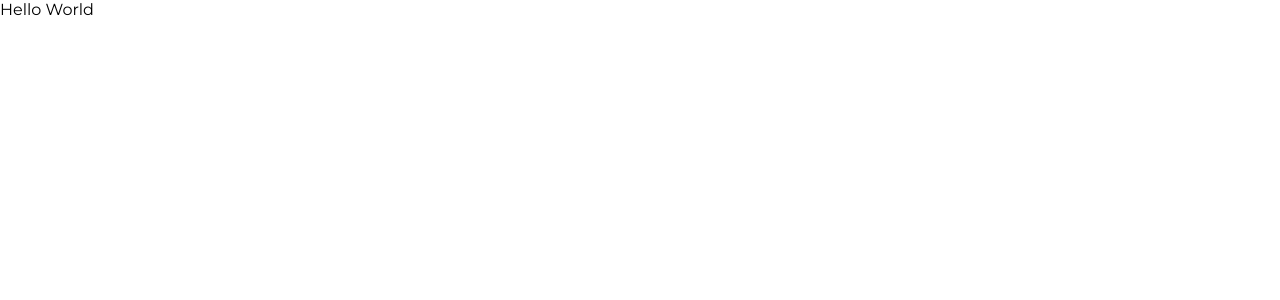
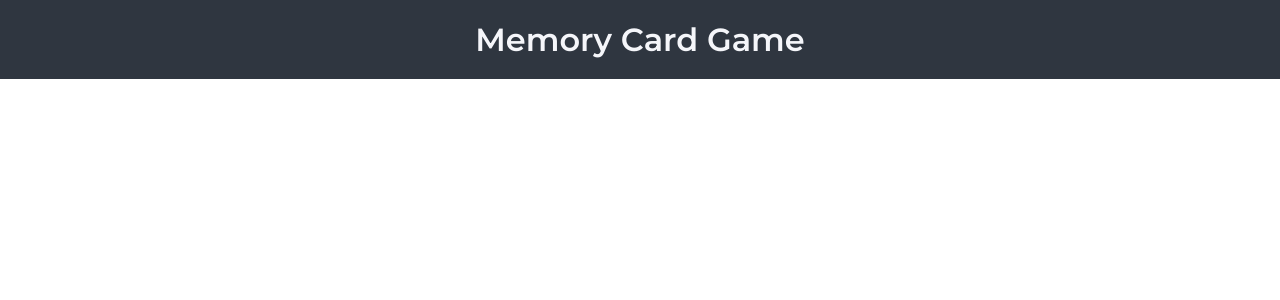
Before and after one commit to kapaha/memory-card-game, a React (Create React App) app: page / in a window 1280 px wide. Shown: the top 300 px of the page. Built offline with nearby package versions, Linux system fonts and the light colour scheme.

Commit message:
Add header component

```diff
--- a/src/App.js
+++ b/src/App.js
@@ -1,8 +1,10 @@
+import { Header } from './components'
+
 function App() {
   return (
-    <div>
-      Hello World
-    </div>
+    <>
+      <Header />
+    </>
   );
 }
 
--- /dev/null
+++ b/src/components/Header/Header.js
@@ -0,0 +1,10 @@
+import React from 'react';
+import classes from './Header.module.css';
+
+export default function Header() {
+    return (
+        <header className={classes.header}>
+            <h1 className={classes.gameName}>Memory Card Game</h1>
+        </header>
+    );
+}
--- /dev/null
+++ b/src/components/Header/Header.module.css
@@ -0,0 +1,10 @@
+.header {
+    background-color: var(--clr-dark);
+    padding: 20px 10px;
+}
+
+.gameName {
+    text-align: center;
+    font-weight: 600;
+    color: var(--clr-white);
+}
--- /dev/null
+++ b/src/components/index.js
@@ -0,0 +1 @@
+export { default as Header } from './Header/Header'
```
